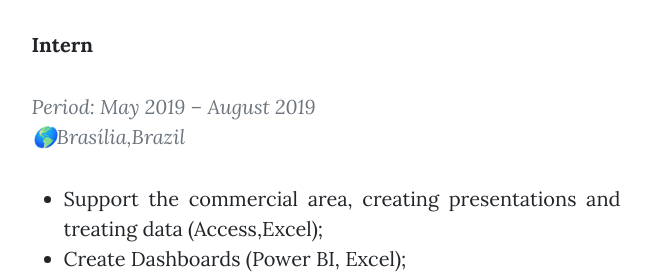
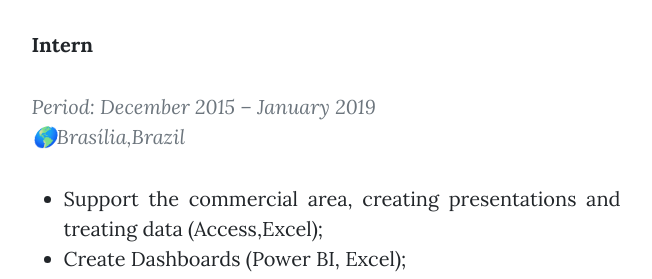
Before and after one commit to Matheuskempa/matheuskempa.github.io, a Jekyll site: the page built from _authors/matheus.md, in a window 1280 px wide and 900 px high, scrolled down 3799 px. Shown: the part 166-445 px from the top of the window, without its empty margins (314-966 px from the left). Built offline with Jekyll 4.4.1, drawn with Linux system fonts in a browser that asks for light colours; nearby versions of some CDN libraries; a script that is not in the unit is left out.

Commit message:
(fix): fixed intern dates.

```diff
--- a/_authors/matheus.md
+++ b/_authors/matheus.md
@@ -105,7 +105,7 @@ image: daily_work.jpg
 **Intern**
 
 
-> Period: May 2019 – August 2019 <br clear="left"/>
+> Period: December 2015 – January 2019 <br clear="left"/>
 🌎Brasília,Brazil
 
 - Support the commercial area, creating presentations and treating data (Access,Excel);
```
